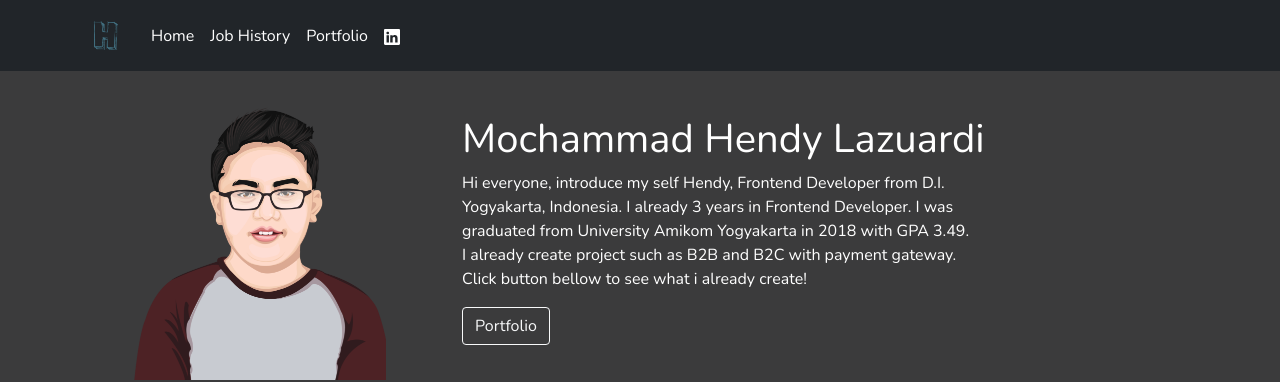
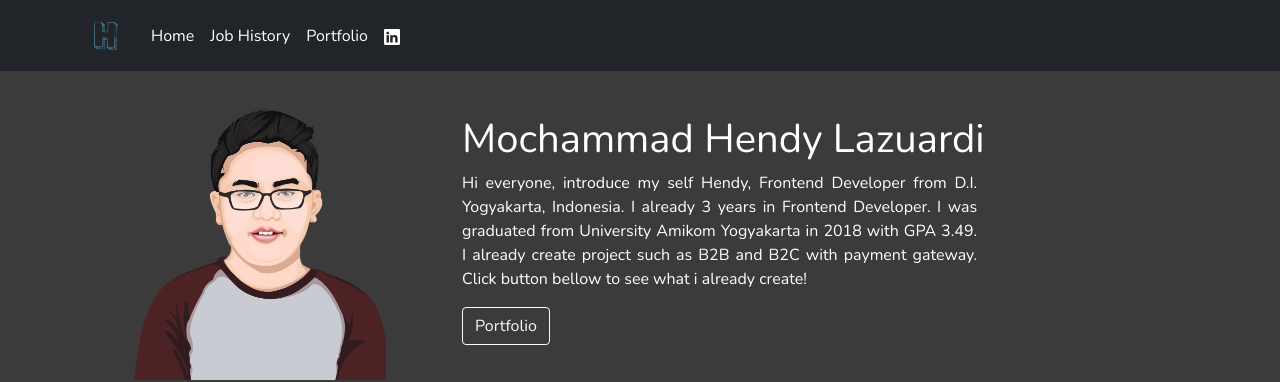
Before and after one commit to mhendyl/my-profile, a React (Create React App) app: page / in a window 1280 px wide. Shown: the top 382 px of the page. Built offline with nearby package versions, Linux system fonts and the light colour scheme.

Commit message:
feat(update): css

```diff
--- a/src/Home/Home.scss
+++ b/src/Home/Home.scss
@@ -4,10 +4,18 @@
   height: 100%;
   padding-top: 5rem;
   background-color: #3b3b3c;
+  .my-name {
+    @include breakpoint(mobile) {
+      margin-top: 2rem;
+    }
+  }
   .about-me {
     max-width: 70%;
+    text-align: justify;
     @include breakpoint(mobile) {
       max-width: 100%;
+      margin-top: 2rem;
+      text-align: justify;
     }
   }
 }
--- a/src/Home/Home.tsx
+++ b/src/Home/Home.tsx
@@ -25,7 +25,7 @@ export default function Home() {
             <img alt="myself" src={MySelf} height="300" />
           </Col>
           <Col className="text-white m-auto" md={8}>
-            <h1 className="">Mochammad Hendy Lazuardi</h1>
+            <h1 className="my-name">Mochammad Hendy Lazuardi</h1>
             <p className="about-me">Hi everyone, introduce my self Hendy, Frontend Developer from D.I. Yogyakarta, Indonesia.
               I already 3 years in Frontend Developer. I was graduated from University Amikom Yogyakarta in 2018 with GPA 3.49. I already
               create project such as B2B and B2C with payment gateway. Click button bellow to see what i already create!</p>
```
